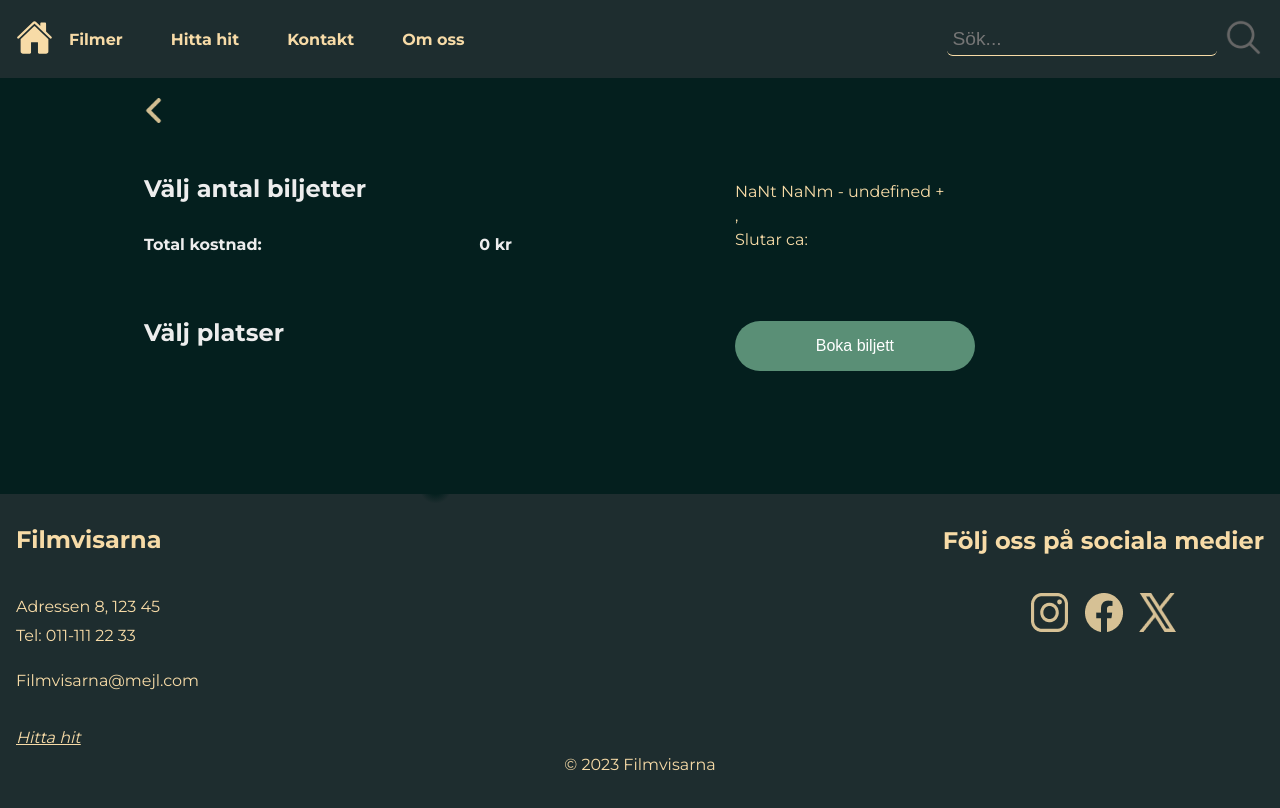
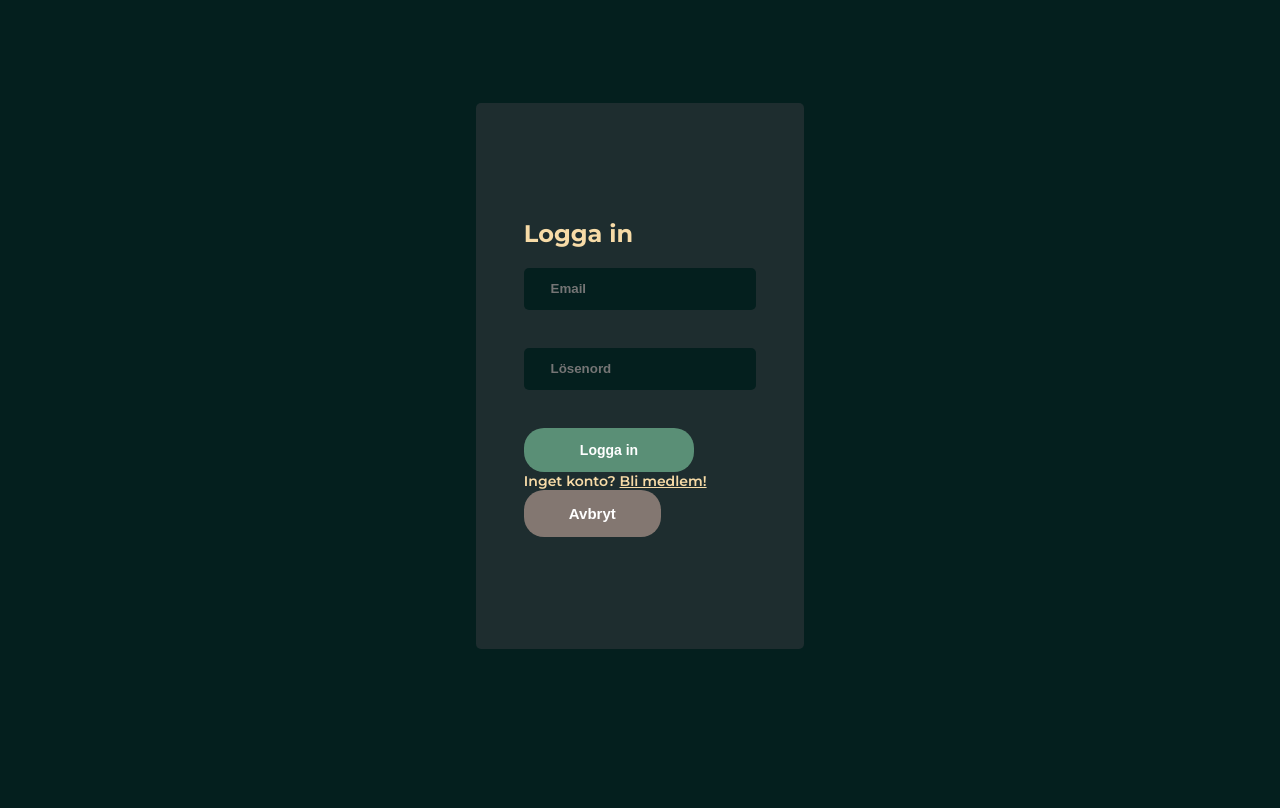
Before and after one commit to j-carlander/Filmvisarna, a React (Vite) app: page /booking/1 in a window 1280 px wide. Shown: the top 808 px of the page. Built offline with nearby package versions, Linux system fonts and the light colour scheme; no server answers.

Commit message:
structured the form

```diff
--- a/src/App.jsx
+++ b/src/App.jsx
@@ -4,7 +4,7 @@ import { useState } from "react";
 import { useEffect } from "react";
 import { Header } from "./components/Header/Header";
 import { Footer } from "./components/Footer/Footer";
-
+import Login from "./components/Login/Login";
 function App() {
   const [matchDesktop, setMatchDesktop] = useState(
     window.matchMedia("(min-width: 1000px)")
@@ -19,11 +19,12 @@ function App() {
 
   return (
     <>
-      <Header matchDesktop={matchDesktop} />
+      {/* <Header matchDesktop={matchDesktop} />
       <main className="max-width-wrapper">
       <Outlet context={[selectedSeats, setSelectedSeats]}/>
       </main>
-      <Footer />
+      <Footer /> */}
+      <Login />
     </>
   );
 }
--- a/src/Sass/main.scss
+++ b/src/Sass/main.scss
@@ -15,6 +15,7 @@
 @use "../components/Footer/Footer" as *;
 @use "../components/BookingConfirmation/BookingConfirmation" as *;
 @use "../pages/AboutUsPage/AboutUsPage" as *;
+@use "../components/Login/Login";
 
 @use "../components/SearchBar/SearchBar" as *;
 @use "../pages/MovieDetailPage/MovieDetailPage" as *;
--- /dev/null
+++ b/src/components/Login/Login.jsx
@@ -0,0 +1,28 @@
+import React from 'react'
+import { useNavigate } from 'react-router-dom'
+
+export default function Login() {
+  const navigate = useNavigate()
+  return (
+    <>
+    <div className="container">
+      <form>
+        <h2>Logga in</h2>
+        <div className="form-control">
+          <input placeholder='Email' type='text'></input>
+        </div>
+        <div className="form-control">
+          <input placeholder='Lösenord' type='password'></input>
+        </div>
+        <button className='Login-btn'>Logga in</button>
+        <p>Inget konto? <span className='bli-medlem-underline' onClick={() =>{
+          navigate("/register")
+        }}>Bli medlem!</span></p>
+        <button className='abort-btn'>Avbryt</button>
+      </form>
+    </div>
+    </>
+  )
+}
+
+// https://www.google.com/
--- /dev/null
+++ b/src/components/Login/Login.scss
@@ -0,0 +1,65 @@
+@use "../../Sass/abstract/variables" as *;
+
+
+.container{
+  display: flex;
+  justify-content: center;
+  align-items: center;
+  min-height: 94vh;
+}
+.container h2{
+  margin: 20px 0;
+
+}
+p{
+  font-weight: 600;
+  font-size: 14px;
+}
+
+form{
+  background-color: $secBackground;
+  padding: 6em 3em;
+  padding-bottom: 7em;
+  border-radius: 5px;
+}
+.form-control{
+  margin-bottom: 1em;
+  padding-bottom: 1.4em;
+}
+.form-control input{
+  border: none;
+  background-color: $mainBackground;
+  color: $lightAccent;
+  padding: 1em 2em;
+  // font-size: 20px;
+  font-weight: 700;
+  outline: none;
+  border-radius: 5px;
+}
+
+.bli-medlem-underline{
+  text-decoration: underline;
+  cursor: pointer;
+}
+.Login-btn{
+  padding: 1em 4em;
+  border-radius: 20px;
+  background-color: $mediumAccent;
+  color: #fff;
+  font-size: 14px;
+  font-weight: bold;
+  border: none;
+  align-items: center;
+  justify-content: center;
+}
+.abort-btn{
+  padding: 1em 3em;
+  border-radius: 20px;
+  background-color: $darkAccent;
+  color: #fff;
+  font-size: 15px;
+  border: none;
+  font-weight: bold;
+}
+//destop view
+@media only screen and (min-width: 992px) {}
--- /dev/null
+++ b/src/components/stylesheet/Login.css
@@ -0,0 +1,64 @@
+.container {
+  display: flex;
+  justify-content: center;
+  align-items: center;
+  min-height: 94vh;
+}
+
+.container h2 {
+  margin: 20px 0;
+}
+
+p {
+  font-weight: 600;
+  font-size: 14px;
+}
+
+form {
+  background-color: #1E2D2F;
+  padding: 6em 3em;
+  padding-bottom: 7em;
+  border-radius: 5px;
+}
+
+.form-control {
+  margin-bottom: 1em;
+  padding-bottom: 1.4em;
+}
+
+.form-control input {
+  border: none;
+  background-color: #041F1E;
+  color: #F7DBA7;
+  padding: 1em 2em;
+  font-weight: 700;
+  outline: none;
+  border-radius: 5px;
+}
+
+.bli-medlem-underline {
+  text-decoration: underline;
+  cursor: pointer;
+}
+
+.Login-btn {
+  padding: 1em 4em;
+  border-radius: 20px;
+  background-color: #5A8F76;
+  color: #fff;
+  font-size: 14px;
+  font-weight: bold;
+  border: none;
+  align-items: center;
+  justify-content: center;
+}
+
+.abort-btn {
+  padding: 1em 3em;
+  border-radius: 20px;
+  background-color: #837771;
+  color: #fff;
+  font-size: 15px;
+  border: none;
+  font-weight: bold;
+}/*# sourceMappingURL=Login.css.map */
--- a/src/stylesheet/main.css
+++ b/src/stylesheet/main.css
@@ -754,6 +754,71 @@ button {
     width: 10em;
   }
 }
+.container {
+  display: flex;
+  justify-content: center;
+  align-items: center;
+  min-height: 94vh;
+}
+
+.container h2 {
+  margin: 20px 0;
+}
+
+p {
+  font-weight: 600;
+  font-size: 14px;
+}
+
+form {
+  background-color: #1E2D2F;
+  padding: 6em 3em;
+  padding-bottom: 7em;
+  border-radius: 5px;
+}
+
+.form-control {
+  margin-bottom: 1em;
+  padding-bottom: 1.4em;
+}
+
+.form-control input {
+  border: none;
+  background-color: #041F1E;
+  color: #F7DBA7;
+  padding: 1em 2em;
+  font-weight: 700;
+  outline: none;
+  border-radius: 5px;
+}
+
+.bli-medlem-underline {
+  text-decoration: underline;
+  cursor: pointer;
+}
+
+.Login-btn {
+  padding: 1em 4em;
+  border-radius: 20px;
+  background-color: #5A8F76;
+  color: #fff;
+  font-size: 14px;
+  font-weight: bold;
+  border: none;
+  align-items: center;
+  justify-content: center;
+}
+
+.abort-btn {
+  padding: 1em 3em;
+  border-radius: 20px;
+  background-color: #837771;
+  color: #fff;
+  font-size: 15px;
+  border: none;
+  font-weight: bold;
+}
+
 .search-section {
   position: relative;
 }
```
Also changed, not shown: src/pages/Bookingpage/_BookingPage.scss (+2 -15 lines), 2 other files (tests, documents, lock files or other folders).
